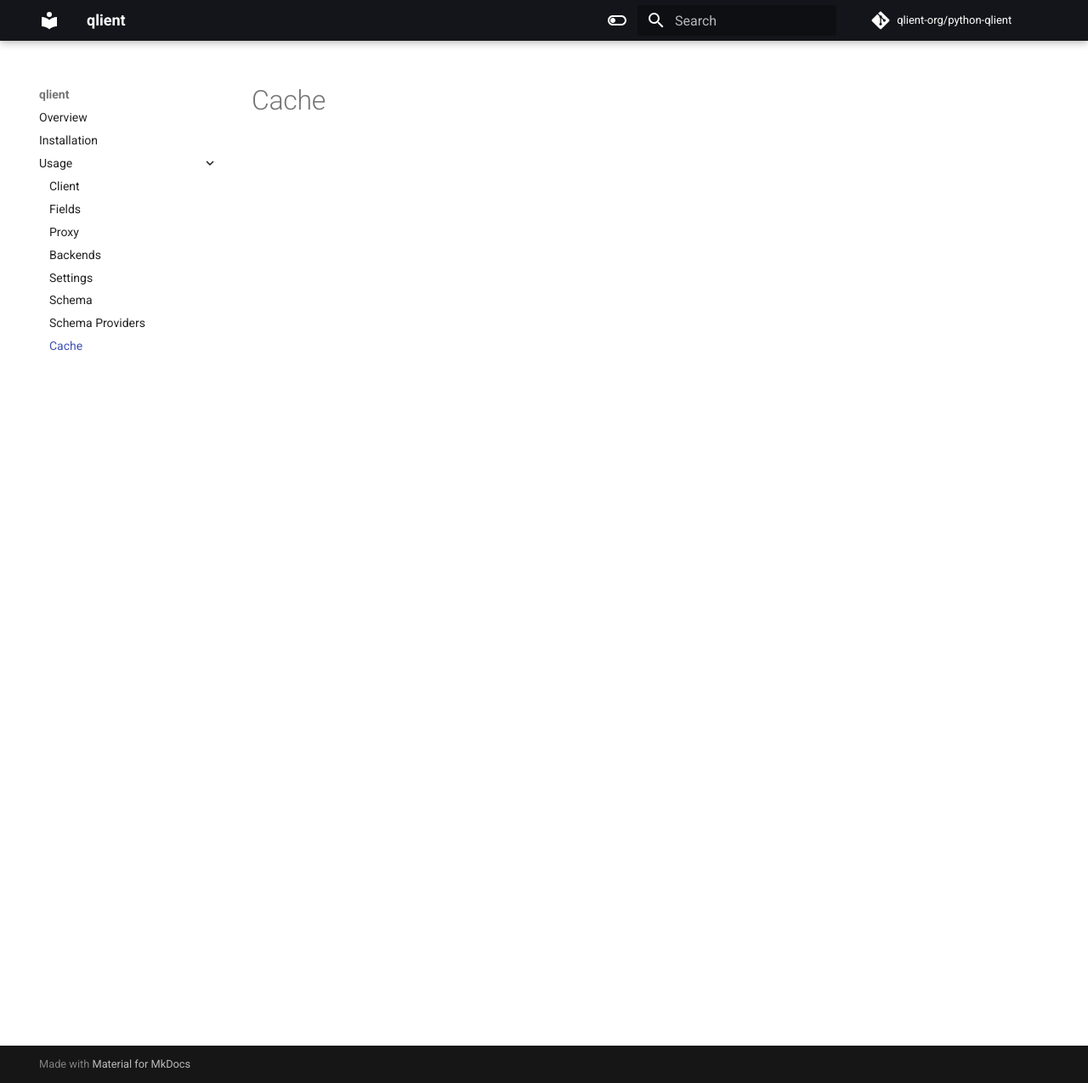
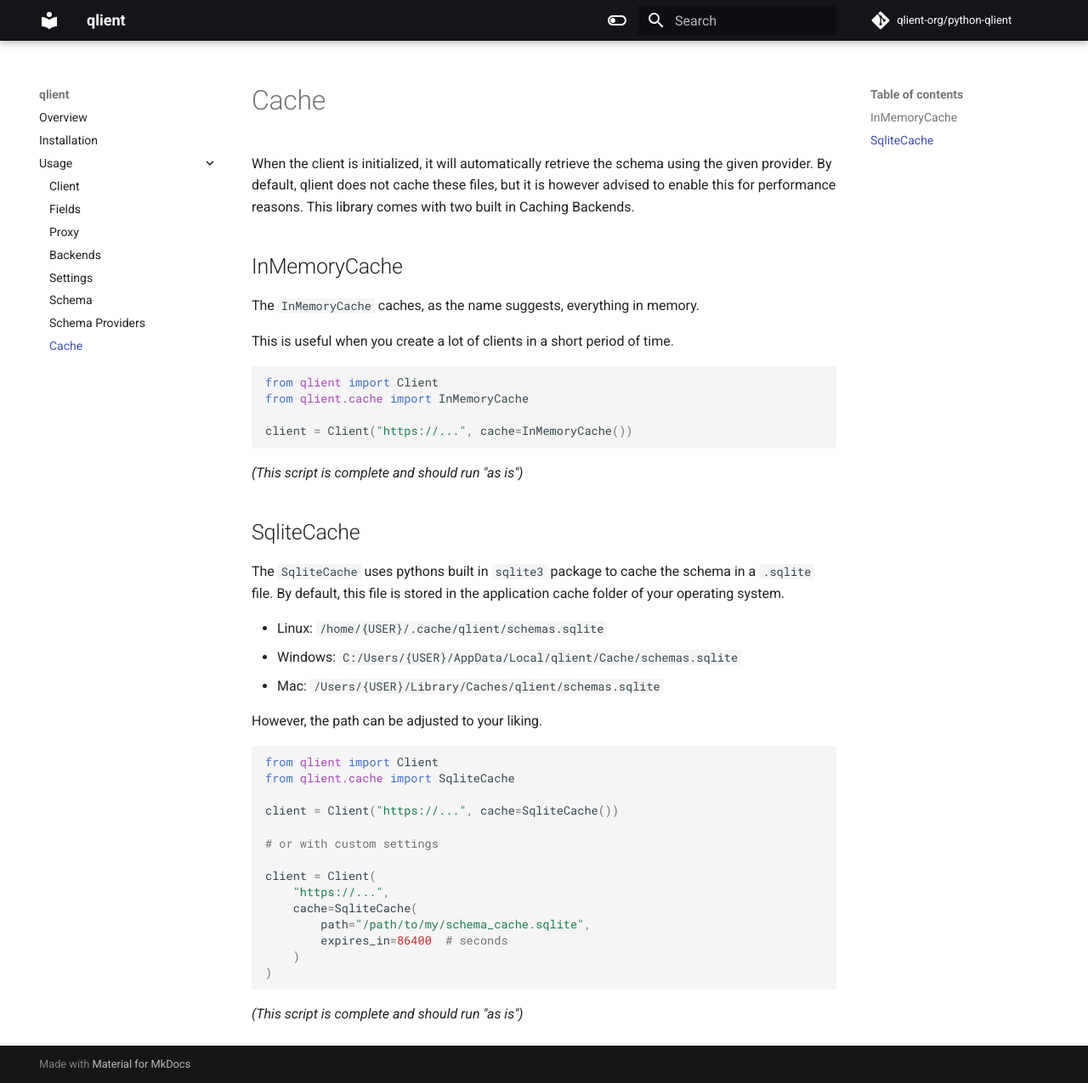
Before and after one commit to qlient-org/python-qlient, an MkDocs documentation site: the page built from docs/usage/cache.md, in a window 1280 px wide and 1275 px high. Shown: the whole window at 85% size. Built offline with MkDocs 1.6.1 and Material for MkDocs 9.7.7, drawn with Linux system fonts in a browser that asks for light colours; comment, search, counter and statistics services are not loaded.

Commit message:
finish up caching

````diff
--- /dev/null
+++ b/docs/examples/using_in_memory_cache.py
@@ -0,0 +1,4 @@
+from qlient import Client
+from qlient.cache import InMemoryCache
+
+client = Client("https://...", cache=InMemoryCache())
--- /dev/null
+++ b/docs/examples/using_sqlite_cache.py
@@ -0,0 +1,14 @@
+from qlient import Client
+from qlient.cache import SqliteCache
+
+client = Client("https://...", cache=SqliteCache())
+
+# or with custom settings
+
+client = Client(
+    "https://...",
+    cache=SqliteCache(
+        path="/path/to/my/schema_cache.sqlite",
+        expires_in=86400  # seconds
+    )
+)
--- a/docs/usage/cache.md
+++ b/docs/usage/cache.md
@@ -1 +1,34 @@
 # Cache
+
+When the client is initialized, it will automatically retrieve the schema using the given provider. By default, qlient
+does not cache these files, but it is however advised to enable this for performance reasons. This library comes with
+two built in Caching Backends.
+
+## InMemoryCache
+
+The `InMemoryCache` caches, as the name suggests, everything in memory.
+
+This is useful when you create a lot of clients in a short period of time.
+
+```python
+{% include "../examples/using_in_memory_cache.py" %}
+```
+
+{% include "../examples/script_legend.md" %}
+
+## SqliteCache
+
+The `SqliteCache` uses pythons built in `sqlite3` package to cache the schema in a `.sqlite` file. By default, this file
+is stored in the application cache folder of your operating system.
+
+* Linux: `/home/{USER}/.cache/qlient/schemas.sqlite`
+* Windows: `C:/Users/{USER}/AppData/Local/qlient/Cache/schemas.sqlite`
+* Mac: `/Users/{USER}/Library/Caches/qlient/schemas.sqlite`
+
+However, the path can be adjusted to your liking.
+
+```python
+{% include "../examples/using_sqlite_cache.py" %}
+```
+
+{% include "../examples/script_legend.md" %}
````
Also changed, not shown: 1 other file.
